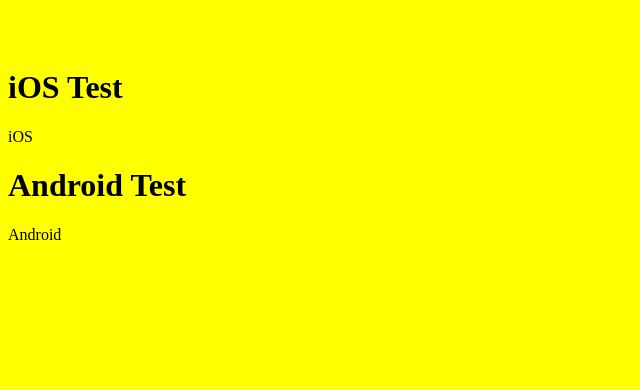
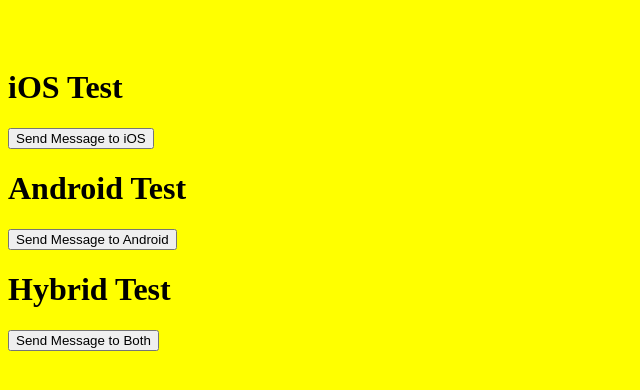
Before and after one commit to bryanbartow/native-js-bridging, a plain HTML site: page index.html in a window 1280 px wide. Shown: the whole page, without its empty margins (0-640 px from the left). Drawn offline with Linux system fonts and the light colour scheme.

Commit message:
Update index.html

```diff
--- a/index.html
+++ b/index.html
@@ -11,9 +11,11 @@
     </head>
     <body style="background-color: yellow;">
         <h1>iOS Test</h1>
-        <p>iOS</p>
+        <button onclick="sendIosAction()">Send Message to iOS</button>
         <h1>Android Test</h1>
-        <p>Android</p>
+        <button onclick="sendAndroidAction()">Send Message to Android</button>
+		<h1>Hybrid Test</h1>
+        <button onclick="sendHybridAction()">Send Message to Both</button>
         <script type="text/javascript" src="main.js"></script>
     </body>
 </html>
```
